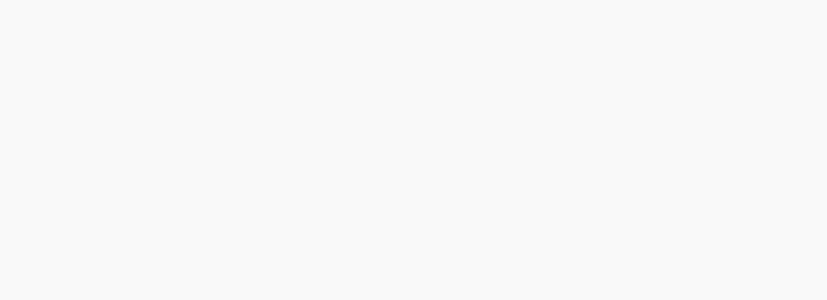
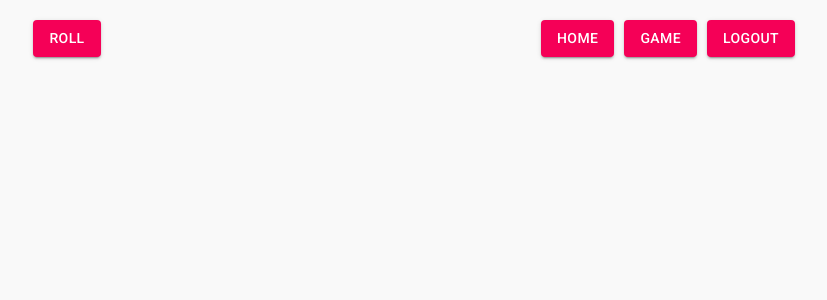
Before and after one commit to tania-dev/Gaming-test, a React (Create React App) app in the folder client/: page /game in a window 1280 px wide. Shown: the top 300 px of the page, without its empty margins (293-1120 px from the left). Built offline with nearby package versions, Linux system fonts and the light colour scheme; sample sign-in values are in the browser's storage.

Commit message:
Finished initial work of Game page

```diff
--- a/client/src/App.css
+++ b/client/src/App.css
@@ -1,38 +1,4 @@
-.App {
-  text-align: center;
+.main-content {
+  width: 70%;
+  margin: 0 auto;
 }
-
-.App-logo {
-  height: 40vmin;
-  pointer-events: none;
-}
-
-@media (prefers-reduced-motion: no-preference) {
-  .App-logo {
-    animation: App-logo-spin infinite 20s linear;
-  }
-}
-
-.App-header {
-  background-color: #282c34;
-  min-height: 100vh;
-  display: flex;
-  flex-direction: column;
-  align-items: center;
-  justify-content: center;
-  font-size: calc(10px + 2vmin);
-  color: white;
-}
-
-.App-link {
-  color: #61dafb;
-}
-
-@keyframes App-logo-spin {
-  from {
-    transform: rotate(0deg);
-  }
-  to {
-    transform: rotate(360deg);
-  }
-}
--- a/client/src/App.js
+++ b/client/src/App.js
@@ -6,14 +6,19 @@ import {
 import { PrivateRoute } from "./components/PrivateRoute";
 import Login from "./pages/authentications/Login";
 import Registration from "./pages/authentications/Registration";
+import Navbar from './components/navigations/Navbar';
+import Game from './pages/Game/Game';
 import Home from "./pages/Home/Home";
+import './App.css';
 
 function App() {
   return (
     <Router>
       <main className="main-content">
+        <Navbar />
         <Switch>
           <PrivateRoute exact path="/" component={Home} />
+          <PrivateRoute path="/game" component={Game} />
           <Route path="/login" exact component={Login} />
           <Route path="/registration" component={Registration} />
         </Switch>
--- /dev/null
+++ b/client/src/components/loader/Loader.css
@@ -0,0 +1,27 @@
+.loading {
+    display: flex;
+    justify-content: center;
+    margin-top: 25px;
+  }
+
+  .loader {
+    text-align: center;
+    border: 16px solid #f3f3f3;
+    border-radius: 50%;
+    border-top: 16px solid #F50157;
+    width: 120px;
+    height: 120px;
+    -webkit-animation: spin 2s linear infinite; /* Safari */
+    animation: spin 2s linear infinite;
+  }
+
+  /* Safari */
+  @-webkit-keyframes spin {
+    0% { -webkit-transform: rotate(0deg); }
+    100% { -webkit-transform: rotate(360deg); }
+  }
+
+  @keyframes spin {
+    0% { transform: rotate(0deg); }
+    100% { transform: rotate(360deg); }
+  }
--- /dev/null
+++ b/client/src/components/loader/Loader.jsx
@@ -0,0 +1,12 @@
+import { memo } from 'react';
+import './Loader.css';
+
+const Loader = ({ width, height }) => {
+  return (
+    <div className="loading">
+      <div className="loader" style={{ width, height }}></div>
+    </div>
+  );
+};
+
+export default memo(Loader);
--- /dev/null
+++ b/client/src/components/navigations/Navbar.jsx
@@ -0,0 +1,48 @@
+import { useEffect } from "react";
+import { useDispatch, useSelector } from "react-redux";
+import { useHistory } from "react-router-dom";
+import Button from '@material-ui/core/Button';
+import { makeLogout } from "../../redux/actions";
+import './Navbar.scss';
+
+function Navbar() {
+    const dispatch = useDispatch();
+    const history = useHistory();
+    const state = useSelector(state => state);
+
+    useEffect(() => {
+        if(!state.login) {
+            history.push("/login")
+        }
+    }, [state, history])
+
+    const handleLogout = () => {
+        dispatch(makeLogout());
+    }
+
+    const goToHome = () => {
+        history.push("/");
+    }
+
+    const goToGame = () => {
+        history.push("/game");
+    }
+
+    return (
+        <div className="navbar-section">
+            <div className="navbar-items">
+                <Button variant="contained" color="secondary" className="home-btn" onClick={goToHome}>
+                    Home
+                </Button>
+                <Button variant="contained" color="secondary" className="game-btn" onClick={goToGame}>
+                    Game
+                </Button>
+                <Button variant="contained" color="secondary" className="logout-btn" onClick={handleLogout}>
+                    Logout
+                </Button>
+            </div>
+        </div>
+    )
+}
+
+export default Navbar;
--- /dev/null
+++ b/client/src/components/navigations/Navbar.scss
@@ -0,0 +1,9 @@
+.navbar-section {
+    .navbar-items {
+        margin-bottom: 20px;
+        float: right;
+        .logout-btn, .game-btn {
+            margin-left: 10px;
+        }
+    }
+}
--- /dev/null
+++ b/client/src/pages/Game/Game.jsx
@@ -0,0 +1,40 @@
+import { useEffect, useState } from 'react';
+import Button from '@material-ui/core/Button';
+import './Game.scss'
+
+function Game() {
+    const [reel1, setReel1] = useState([]);
+    const [reel2, setReel2] = useState([]);
+    const [reel3, setReel3] = useState([]);
+    let totalCoins = 20;
+
+    useEffect(() => {
+        setReel1(["cherry", "lemon", "apple", "lemon", "banana", "banana", "lemon", "lemon"]);
+        setReel2(["lemon", "apple", "lemon", "lemon", "cherry", "apple", "banana", "lemon"]);
+        setReel3(["lemon", "apple", "lemon", "apple", "cherry", "lemon", "banana", "lemon"])
+    }, [])
+
+    const handleRoll = () => {
+        const newArr = [];
+        const index1 = Math.floor(Math.random()*((reel1.length-1) -0+1)+0);
+        newArr.push(reel1[index1])
+        const index2 = Math.floor(Math.random()*((reel2.length-1) -0+1)+0);
+        newArr.push(reel2[index2])
+        const index3 = Math.floor(Math.random()*((reel3.length-1) -0+1)+0);
+        newArr.push(reel3[index3])
+        totalCoins -= 1;
+        console.log(newArr, totalCoins)
+    }
+
+    return (
+        <div className="game-section">
+            <div className="game">
+                <div className="slot-section">
+                    <Button variant="contained" color="secondary" onClick={handleRoll}>Roll</Button>
+                </div>
+            </div>
+        </div>
+    )
+}
+
+export default Game;
--- /dev/null
+++ b/client/src/pages/Game/Game.scss
@@ -0,0 +1,7 @@
+.game-section {
+    width: 70%;
+    margin: 0 auto;
+    .game {
+        margin-top: 20px;
+    }
+}
--- a/client/src/pages/Home/Home.jsx
+++ b/client/src/pages/Home/Home.jsx
@@ -3,7 +3,8 @@ import { useDispatch, useSelector } from "react-redux";
 import { useHistory } from "react-router-dom"
 import TextField from '@material-ui/core/TextField';
 import Button from '@material-ui/core/Button';
-import { getCountryByName, makeLogout } from "../../redux/actions";
+import { getCountryByName } from "../../redux/actions";
+import Loader from "../../components/loader/Loader";
 import './Home.scss';
 
 function Home() {
@@ -16,30 +17,23 @@ function Home() {
 
     useEffect(() => {
         if(state.countryObj.country &&
-            Object.keys(state.countryObj.country).length > 1 &&
-            countryName) {
+            Object.keys(state.countryObj.country).length > 1 && countryName) {
             setStatus("completed")
             setCountry(state.countryObj.country)
         }
         if(!state.login) {
             history.push("/login")
         }
-    }, [state, history])
+    }, [state, history, countryName])
 
     const getCountry = () => {
+        setStatus("loading");
         dispatch(getCountryByName(countryName));
-    }
-
-    const handleLogout = () => {
-        dispatch(makeLogout());
     }
 
     return (
         <div className="home-section">
             <div className="search-section">
-                <Button variant="contained" color="secondary" className="logout-btn" onClick={handleLogout}>
-                    Logout
-                </Button>
                 <div className="input-field">
                   <TextField id="outlined-basic" fullWidth label="Country Name" variant="outlined" value={countryName} onChange={e => setCountryName(e.target.value)} />
                   <Button variant="contained" color="secondary" className="search-btn" onClick={getCountry} fullWidth>
@@ -48,6 +42,7 @@ function Home() {
                 </div>
             </div>
             {!country && <h2>Not Found</h2>}
+            {status === "loading" && <Loader />}
             {status === "completed" && country &&
                 <div className="country-info-section">
                     <div className="info">
--- a/client/src/pages/Home/Home.scss
+++ b/client/src/pages/Home/Home.scss
@@ -1,12 +1,6 @@
 .home-section {
-    width: 70%;
-    margin: 0 auto;
     .search-section {
         margin-top: 25px;
-        .logout-btn {
-            margin-bottom: 20px;
-            float: right;
-        }
         .search-btn {
             margin-top: 20px;
         }
```
